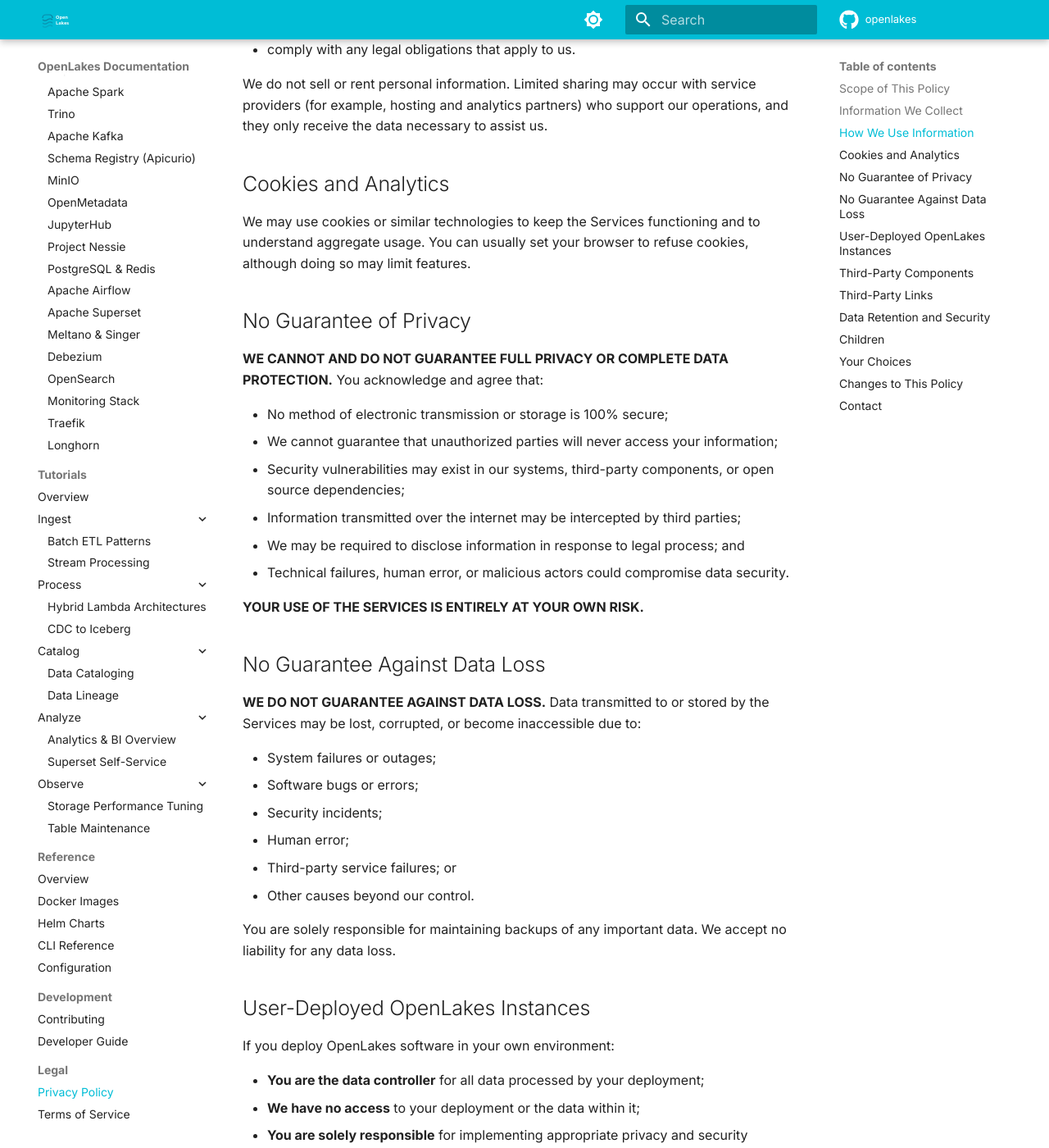
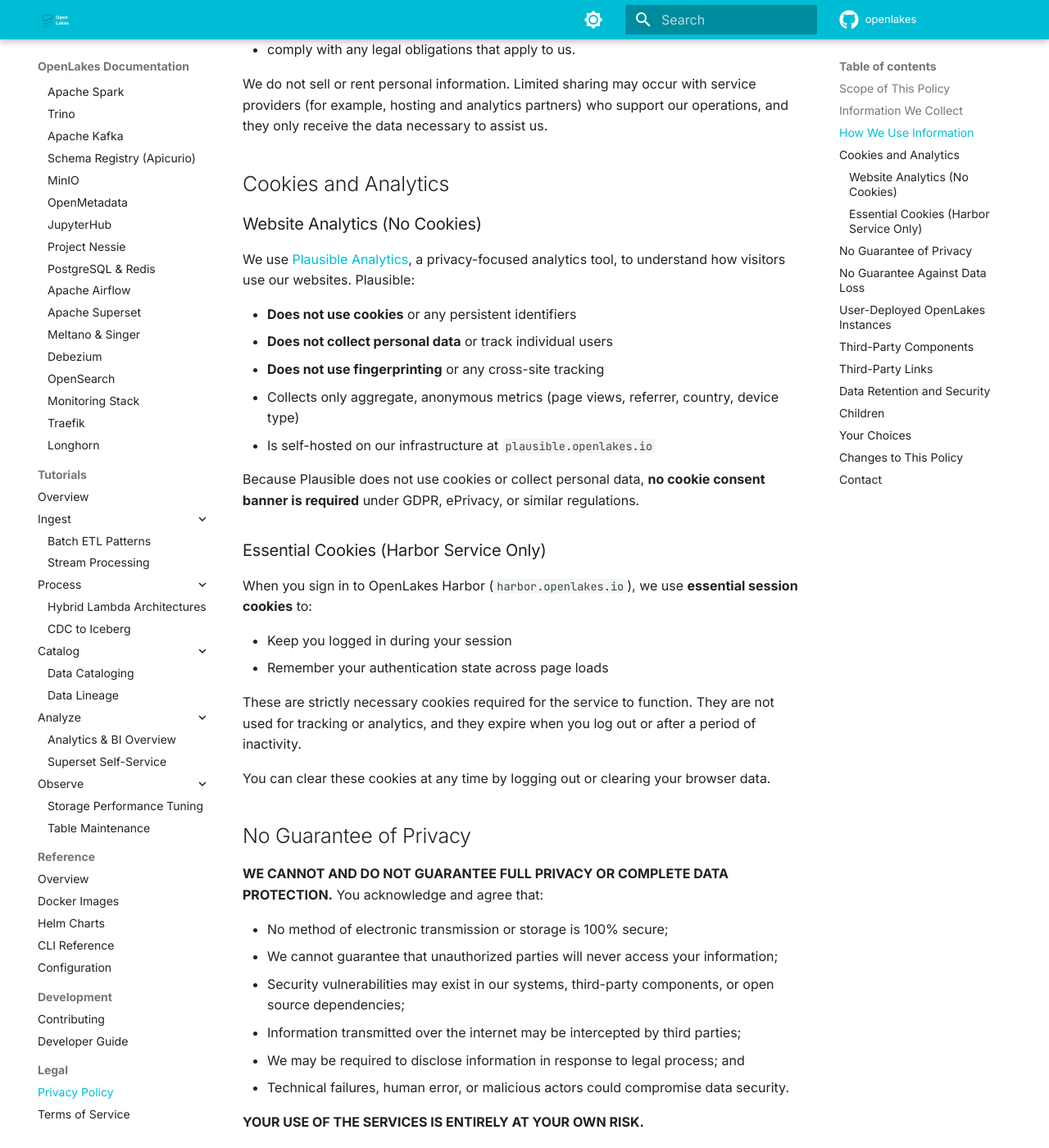
Before and after one commit to OpenLakes/docs, an MkDocs documentation site: the page built from docs/privacy-policy.md, in a window 1280 px wide and 1400 px high, scrolled down 1225 px. Shown: the whole window at 82% size. Built offline with MkDocs 1.6.1 and Material for MkDocs 9.7.7, drawn with Linux system fonts in a browser that asks for light colours; comment, search, counter and statistics services are not loaded; the version menu is left out.

Commit message:
docs: update privacy policy with accurate Plausible analytics disclosure
- Replace vague cookie language with specific Plausible details
- Clarify that Plausible does not use cookies or track users
- Note that analytics is self-hosted at plausible.openlakes.io
- Add section for Harbor session cookies (essential only)
- Explain why no cookie consent banner is required

```diff
--- a/docs/privacy-policy.md
+++ b/docs/privacy-policy.md
@@ -30,7 +30,28 @@
 
 ## Cookies and Analytics
 
-We may use cookies or similar technologies to keep the Services functioning and to understand aggregate usage. You can usually set your browser to refuse cookies, although doing so may limit features.
+### Website Analytics (No Cookies)
+
+We use [Plausible Analytics](https://plausible.io), a privacy-focused analytics tool, to understand how visitors use our websites. Plausible:
+
+- **Does not use cookies** or any persistent identifiers
+- **Does not collect personal data** or track individual users
+- **Does not use fingerprinting** or any cross-site tracking
+- Collects only aggregate, anonymous metrics (page views, referrer, country, device type)
+- Is self-hosted on our infrastructure at `plausible.openlakes.io`
+
+Because Plausible does not use cookies or collect personal data, **no cookie consent banner is required** under GDPR, ePrivacy, or similar regulations.
+
+### Essential Cookies (Harbor Service Only)
+
+When you sign in to OpenLakes Harbor (`harbor.openlakes.io`), we use **essential session cookies** to:
+
+- Keep you logged in during your session
+- Remember your authentication state across page loads
+
+These are strictly necessary cookies required for the service to function. They are not used for tracking or analytics, and they expire when you log out or after a period of inactivity.
+
+You can clear these cookies at any time by logging out or clearing your browser data.
 
 ## No Guarantee of Privacy
 
```
